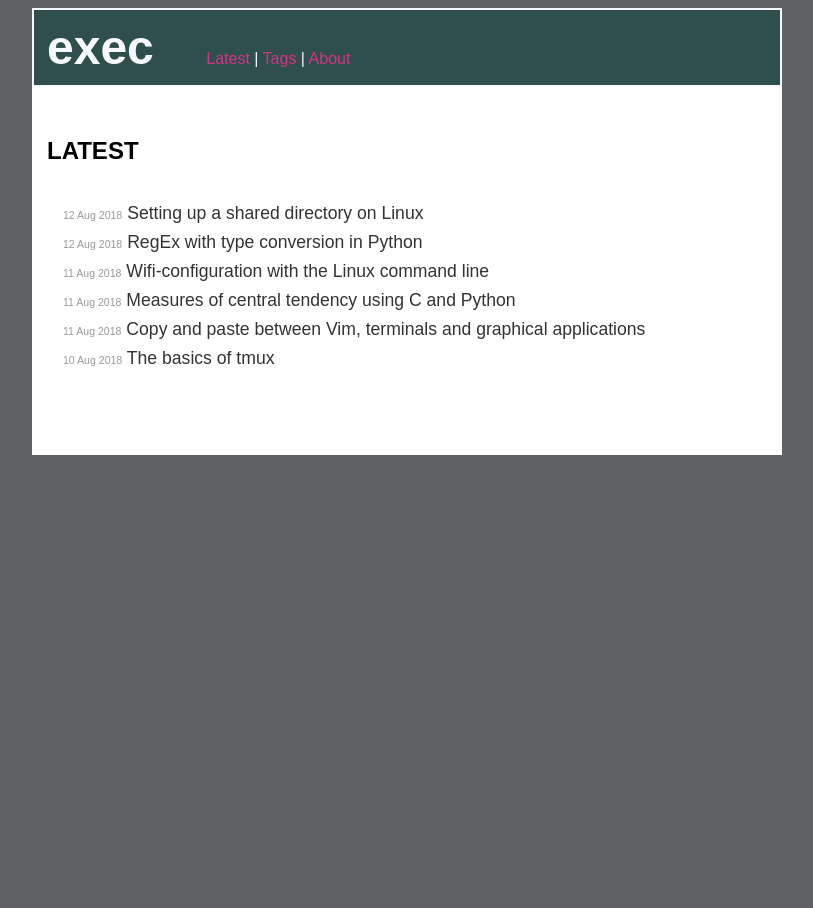
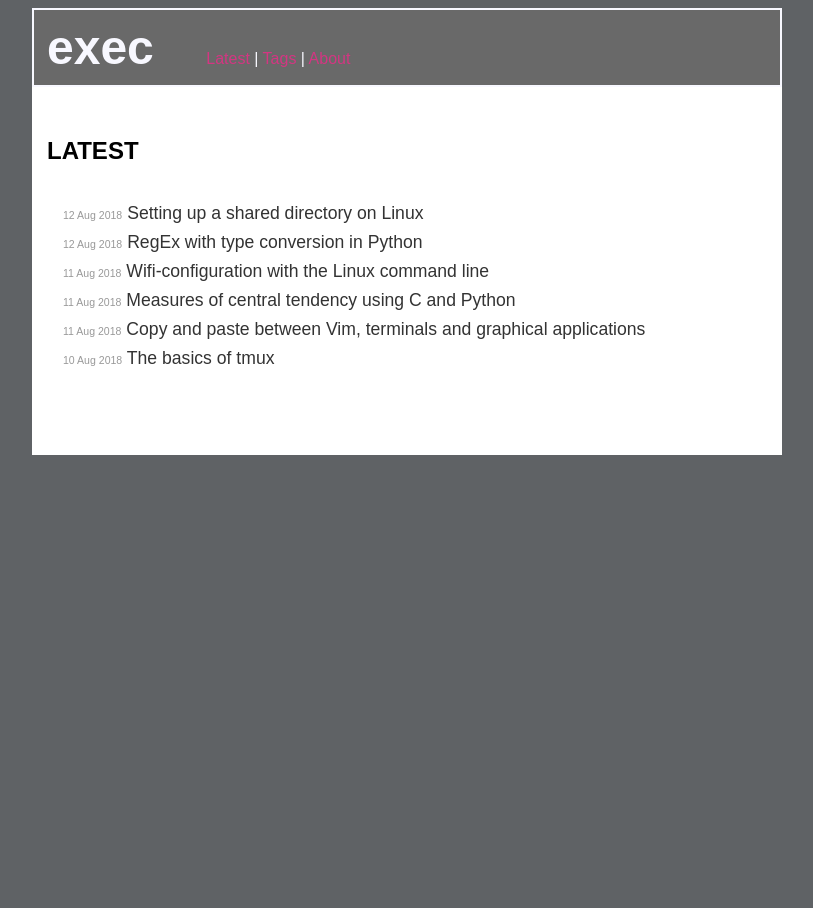
Before and after one commit to execas/execas.github.io, a Jekyll site: the page built from index.html, in a window 1280 px wide. Shown: the whole page, without its empty margins (233-1046 px from the left). Built offline with Jekyll 4.4.1, drawn with Linux system fonts in a browser that asks for light colours.

Commit message:
Update execas.css

```diff
--- a/css/execas.css
+++ b/css/execas.css
@@ -64,7 +64,7 @@ a:focus {
 }
 
 .header {
-     background-color:#2f4f4f;
+     background-color:#696969;
      color: #f8f8ff;
      margin:0 auto;
      max-width: 720px;
```
